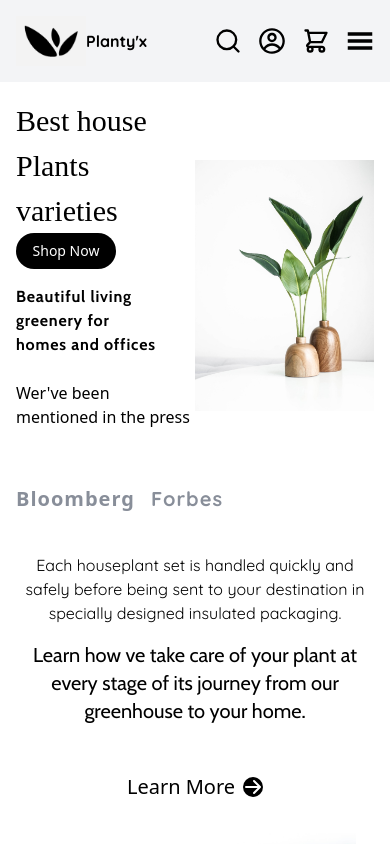
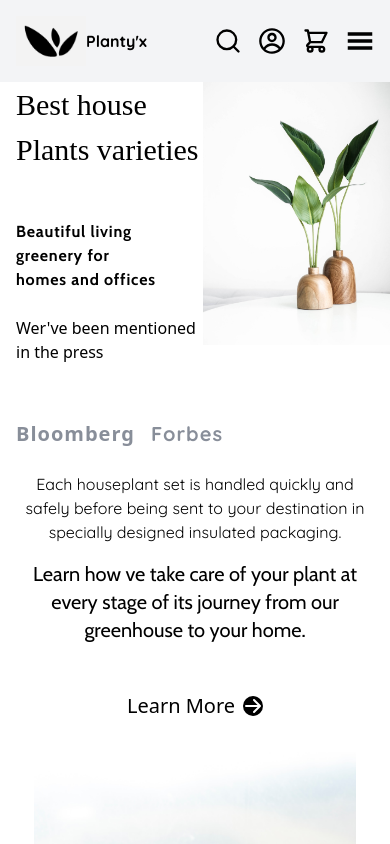
Before and after one commit to NithinPrathapan/Planty-static-website, a React (Vite) app: page / in a window 390 px wide. Shown: the top 844 px of the page. Built offline with nearby package versions, Linux system fonts and the light colour scheme; a web font is replaced by a local one.

Commit message:
hero section responsiveness

```diff
--- a/src/App.jsx
+++ b/src/App.jsx
@@ -83,13 +83,13 @@ const App = () => {
         )}
       </section>
       {/* HERO SECTION */}
-      <section className="py-4 sm:px-12 px-4 ">
-        <div className="flex justify-between">
-          <div className="flex flex-col flex-1 w-[50%] sm:w-[100%] ">
+      <section className=" sm:pl-12 pl-4 ">
+        <div className="grid grid-cols-2  max-h-screen ">
+          <div className="max-h-[100%] ">
             <h1 className="font-belleza sm:text-[90px] text-[30px]">
               Best house <br /> Plants varieties
             </h1>
-            <button className="bg-black rounded-full text-white py-2 sm:w-[150px] w-[100px] text-sm px-4 ">
+            <button className="rounded-full text-white py-2 sm:w-[150px] w-[70%] sm:text-lg text-xs px-4 ">
               Shop Now
             </button>
             <h1 className="sm:mt-16 mt-4 sm:text-2xl  font-Cabin tracking-wider font-bold">
@@ -107,12 +107,8 @@ const App = () => {
               </h1>
             </div>
           </div>
-          <div className="flex-1 flex w-full max-h-[700px] justify-end ">
-            <img
-              className="object-contain sm:w-[100%] max-h-[90%] "
-              src={hero}
-              alt="hero"
-            />
+          <div className=" w-full  max-h-screen  ">
+            <img className="object-cover max-h-screen float-right  " src={hero} alt="hero" />
           </div>
         </div>
       </section>
```
